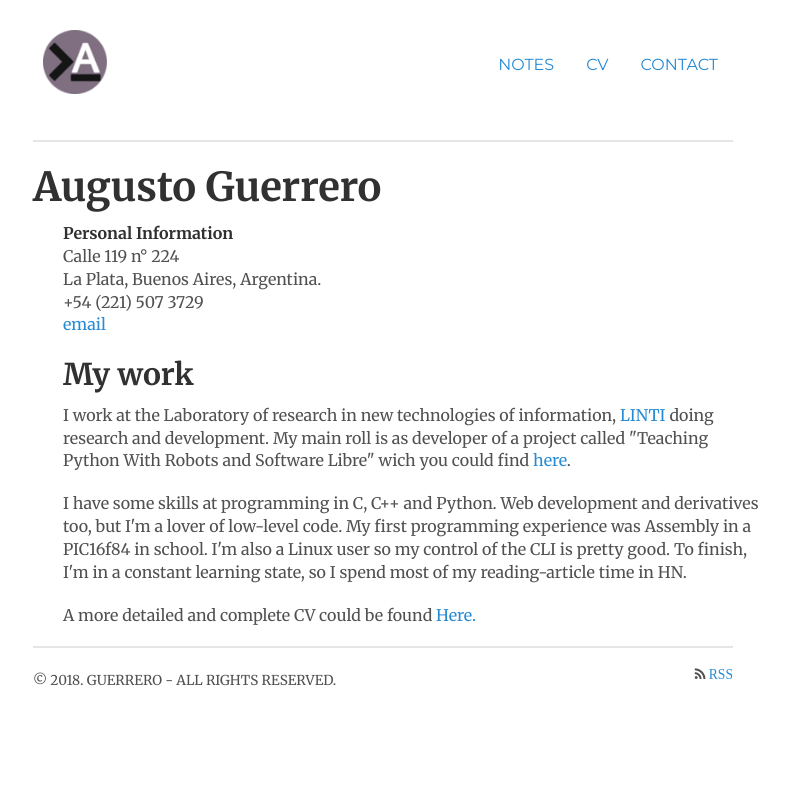
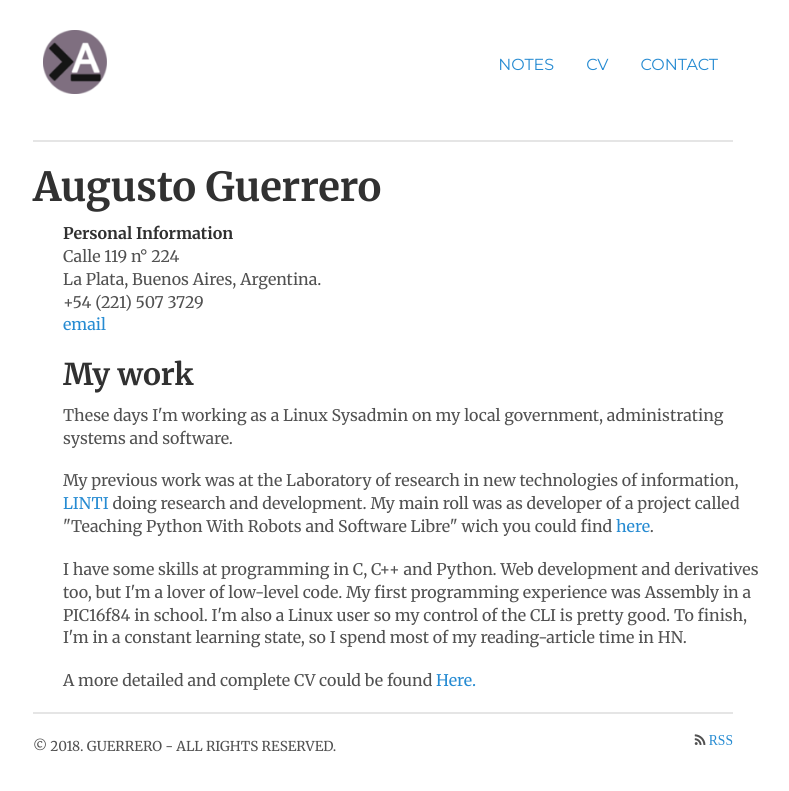
Before and after one commit to augustoguerrero/augustoguerrero.github.io, a Jekyll site: the page built from cv/index.html, in a window 1280 px wide. Shown: the top 791 px of the page, without its empty margins (257-1046 px from the left). Built offline with Jekyll 4.4.1, drawn with Linux system fonts in a browser that asks for light colours.

Commit message:
Updated CV

```diff
--- a/cv/index.html
+++ b/cv/index.html
@@ -21,10 +21,10 @@ title: Augusto Guerrero
     </address>
 
     <h2>My work</h2>
-
-    <p>I work at the Laboratory of research in new technologies of information, <a href=http://www.linti.unlp.edu.ar>LINTI</a> doing research and development. My main roll is as developer of a project called "Teaching Python With Robots and Software Libre" wich you could find <a href=http://www.robots.linti.unlp.edu.ar>here</a>.</p>
+    <p>These days I'm working as a Linux Sysadmin on my local government, administrating systems and software.<p>
+    <p>My previous work was at the Laboratory of research in new technologies of information, <a href=http://www.linti.unlp.edu.ar>LINTI</a> doing research and development. My main roll was as developer of a project called "Teaching Python With Robots and Software Libre" wich you could find <a href=http://www.robots.linti.unlp.edu.ar>here</a>.</p>
     <p>I have some skills at programming in C, C++ and Python. Web development and derivatives too, but I'm a lover of low-level code. My first programming experience was Assembly in a PIC16f84 in school. I'm also a Linux user so my control of the CLI is pretty good. To finish, I'm in a constant learning state, so I spend most of my reading-article time in HN.</p>
-    <p>A more detailed and complete CV could be found <a href="/cv/AugustoGuerreroCV-2017.pdf" target="_blank">Here.</a></p>
+    <p>A more detailed and complete CV could be found <a href="/cv/AugustoGuerreroCV-2018.pdf" target="_blank">Here.</a></p>
 
 
   </div>
```
Also changed, not shown: 1 other file.
